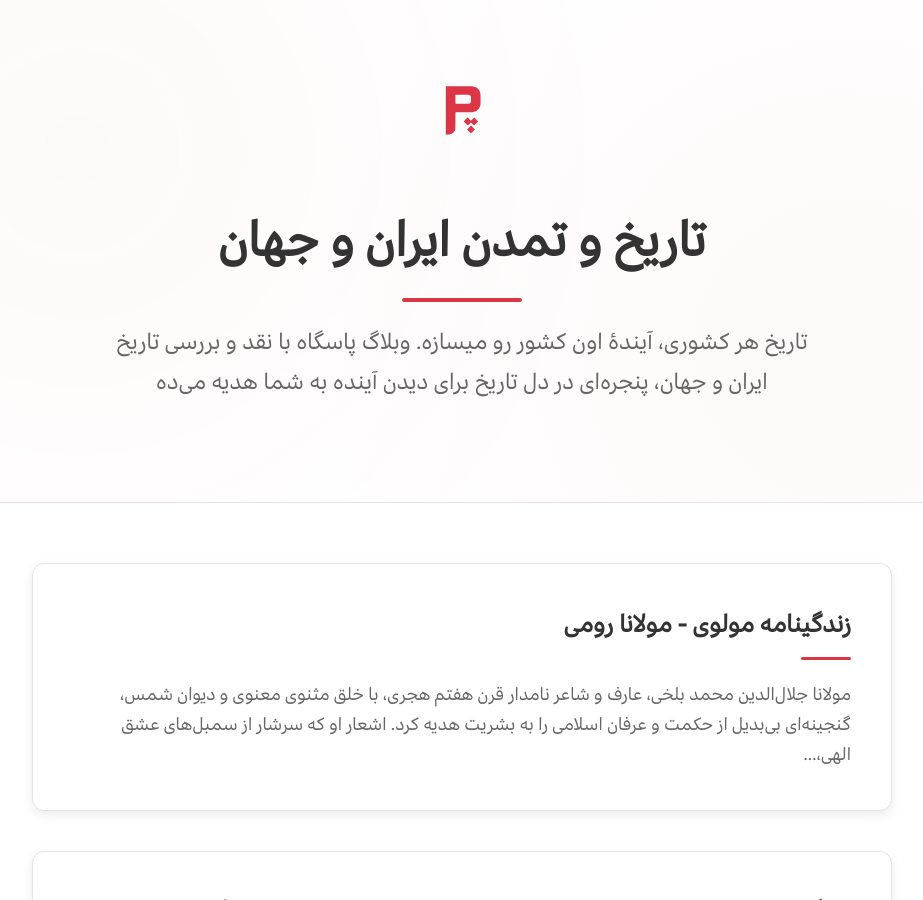
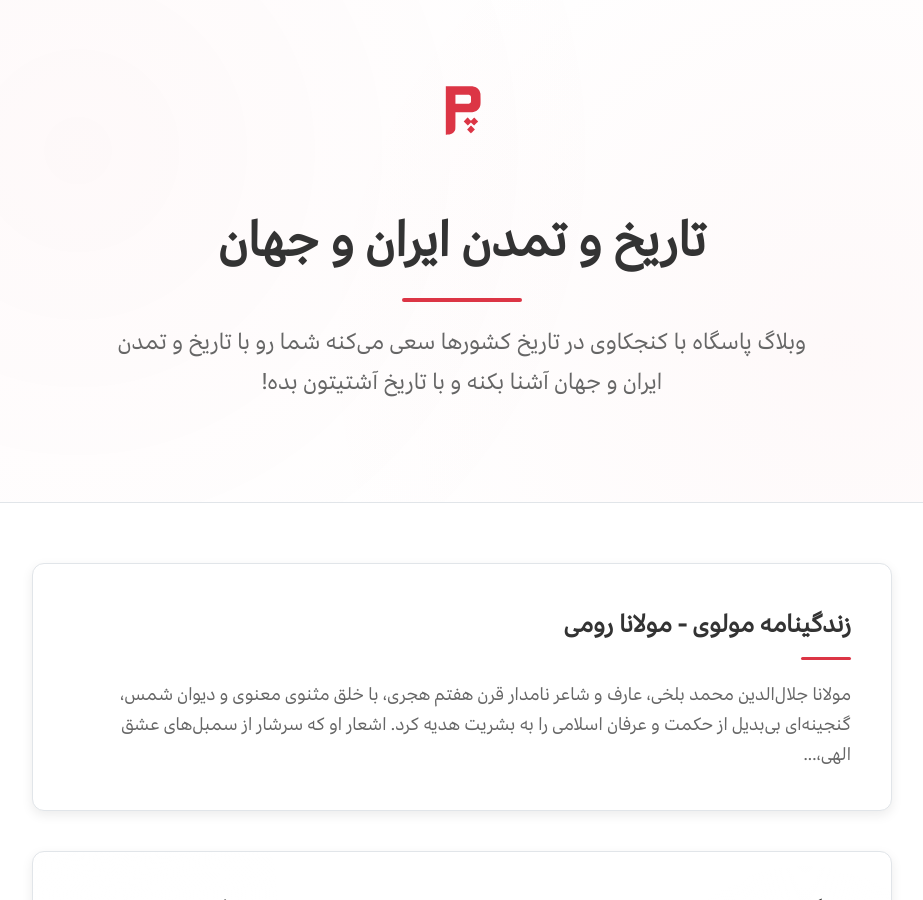
Before and after one commit to darkblog/darkblog.github.io, a Jekyll site: the page built from index.html, in a window 1280 px wide and 900 px high. Shown: the whole window, without its empty margins (178-1101 px from the left). Built offline with Jekyll 4.4.1, drawn with Linux system fonts in a browser that asks for light colours.

Commit message:
Update meta description and page description

```diff
--- a/index.html
+++ b/index.html
@@ -8,7 +8,7 @@ layout: null
     <meta charset="utf-8">
     <meta name="viewport" content="width=device-width, initial-scale=1">
     <title>وبلاگ پاسگاه؛ تاریخ و تمدن ایران و جهان</title>
-    <meta name="description" content="تاریخ هر کشوری، آیندهٔ اون کشور رو میسازه. وبلاگ پاسگاه با نقد و بررسی تاریخ ایران و جهان، پنجره‌ای در دل تاریخ برای دیدن آینده به شما هدیه می‌ده">
+    <meta name="description" content="وبلاگ پاسگاه با کنجکاوی در تاریخ کشورها سعی می‌کنه شما رو با تاریخ و تمدن ایران و جهان آشنا بکنه و با تاریخ آشتیتون بده!">
     <link rel="canonical" href="https://www.pasgah.org/">
     <link href="https://www.pasgah.org/blog.xml" rel="alternate" type="application/atom+xml">
     <link rel="icon" href="https://www.pasgah.org/blog.svg" type="image/svg+xml">
@@ -394,7 +394,7 @@ layout: null
 
             <h1 class="page-title">تاریخ و تمدن ایران و جهان</h1>
             <p class="page-description">
-                تاریخ هر کشوری، آیندهٔ اون کشور رو میسازه. وبلاگ پاسگاه با نقد و بررسی تاریخ ایران و جهان، پنجره‌ای در دل تاریخ برای دیدن آینده به شما هدیه می‌ده
+                وبلاگ پاسگاه با کنجکاوی در تاریخ کشورها سعی می‌کنه شما رو با تاریخ و تمدن ایران و جهان آشنا بکنه و با تاریخ آشتیتون بده!
             </p>
         </div>
     </section>
```
